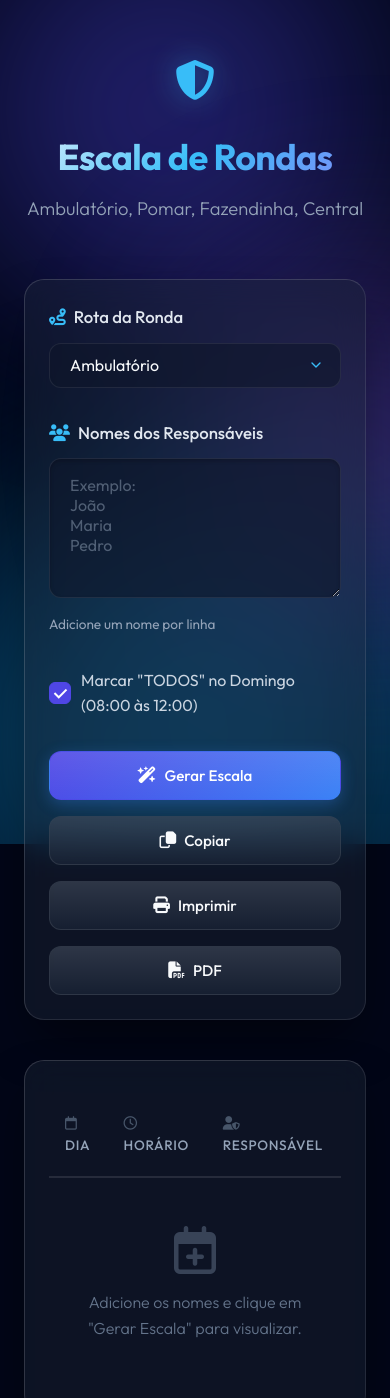
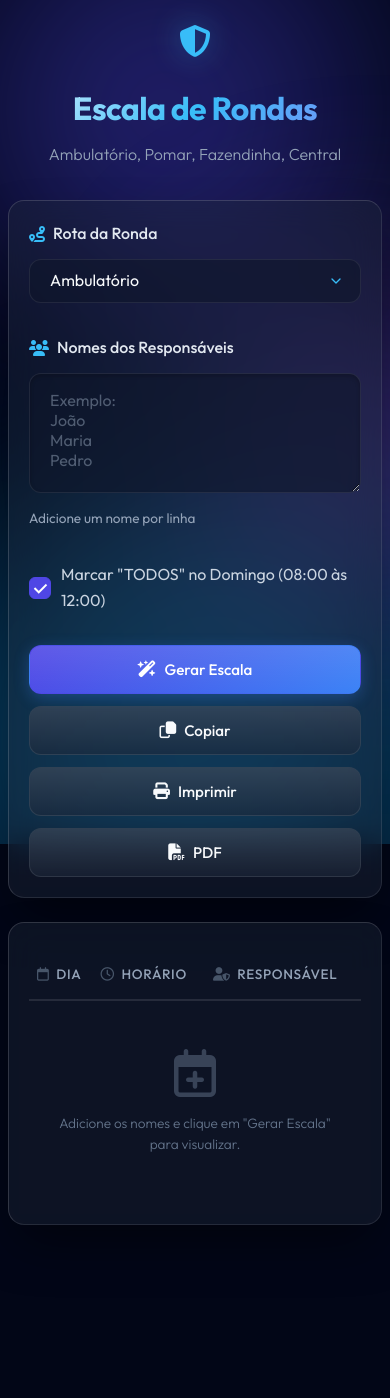
Before and after one commit to Sthevan23/seguranca_icm, a website: page escala-ronda/public/index.html in a window 390 px wide. Shown: the top 1398 px of the page. After the commit the page ends 1265 px from the top, so only its background shows below. Drawn offline with Linux system fonts and the light colour scheme.

Commit message:
arruma pra mob responsive css

```diff
--- a/escala-ronda/public/style.css
+++ b/escala-ronda/public/style.css
@@ -603,26 +603,84 @@ strong {
 }
 
 /* Responsive */
-@media (max-width: 650px) {
+@media (max-width: 768px) {
+    body {
+        padding: 2rem 1rem;
+    }
+
+    header h1 {
+        font-size: 2.5rem;
+    }
+
+    .logo-icon {
+        font-size: 2rem;
+    }
+
+    .glass {
+        padding: 1.5rem;
+        border-radius: 1rem;
+    }
+
+    .input-group label {
+        font-size: 1rem;
+    }
+
     .button-group {
         flex-direction: column;
+        gap: 0.75rem;
     }
 
     button {
         width: 100%;
+        padding: 0.875rem;
+    }
+}
+
+@media (max-width: 480px) {
+    body {
+        padding: 1rem 0.5rem;
+    }
+
+    header {
+        margin-bottom: 2rem;
+    }
+
+    header h1 {
+        font-size: 2rem;
+    }
+
+    header p {
+        font-size: 1rem;
     }
 
     .glass {
-        padding: 1.5rem;
+        padding: 1.25rem;
+        margin-bottom: 1.5rem;
     }
 
-    header h1 {
-        font-size: 2.25rem;
+    .time-cell {
+        flex-direction: column;
+        align-items: flex-start;
+        gap: 0.25rem;
     }
 
     .badge {
-        font-size: 0.75rem;
-        padding: 0.25rem 0.6rem;
+        font-size: 0.7rem;
+        padding: 0.3rem 0.6rem;
+    }
+
+    th,
+    td {
+        padding: 0.8rem 0.5rem;
+        font-size: 0.85rem;
+    }
+
+    th i {
+        margin-right: 0.2rem;
+    }
+
+    textarea {
+        height: 120px;
     }
 }
 
```
